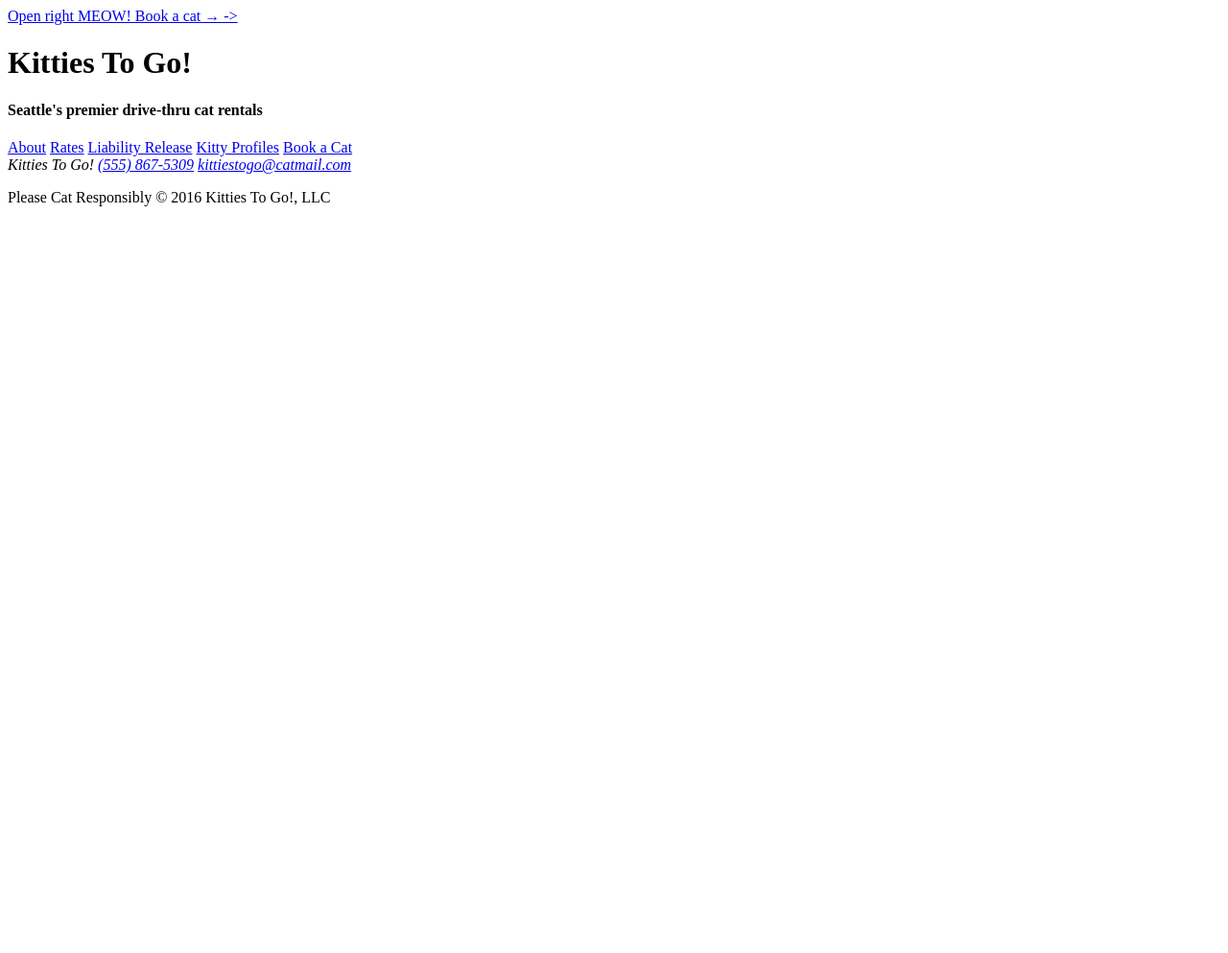
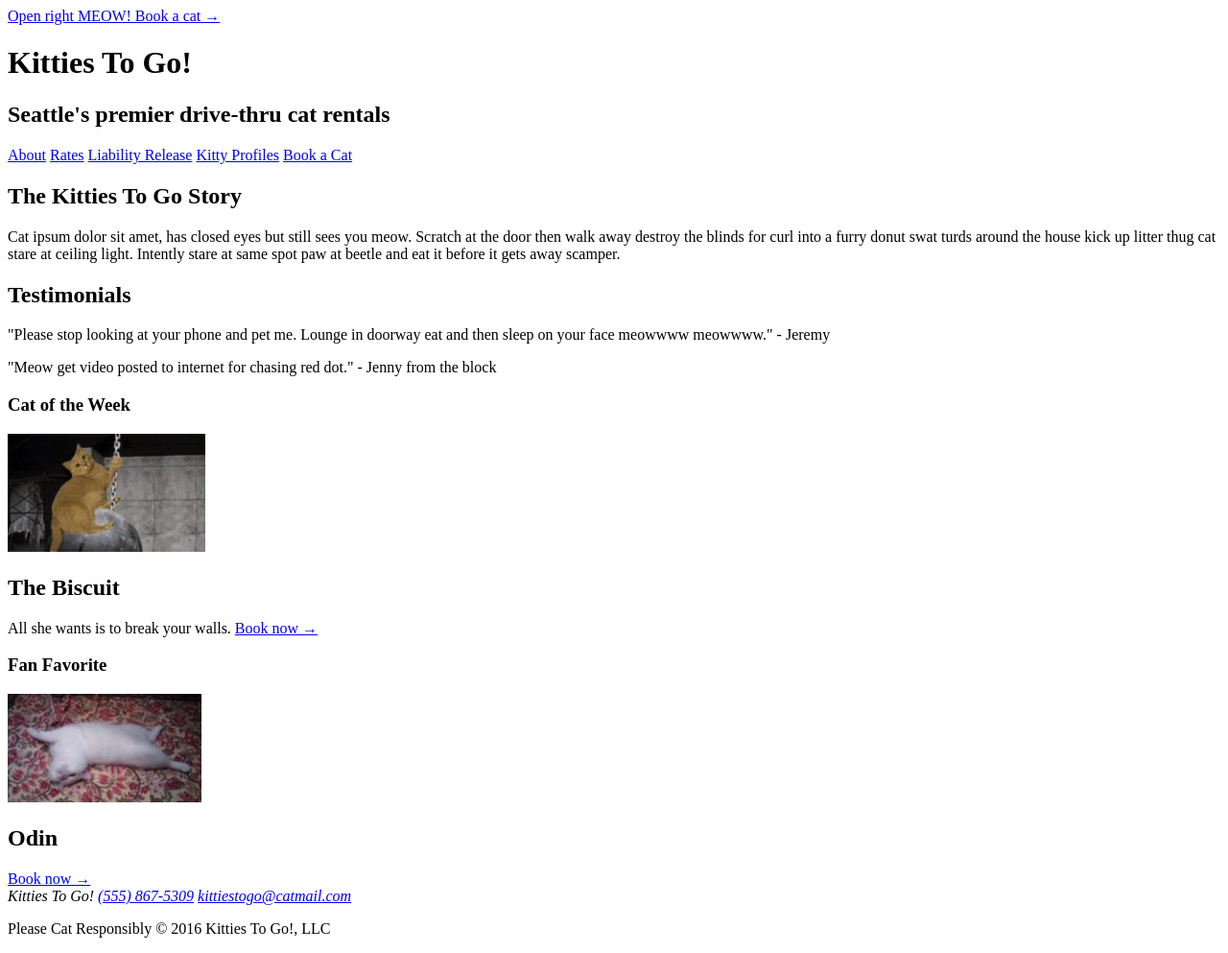
Before and after one commit to BScottHenderson/mockup-practice, a plain HTML site: page index.html in a window 1280 px wide. Shown: the whole page at 96% size. Before the commit the page ends 800 px from the top, so only its background shows below. Drawn offline with Linux system fonts and the light colour scheme.

Commit message:
Content added.

```diff
--- a/index.html
+++ b/index.html
@@ -6,10 +6,10 @@
   </head>
   <body>
     <header>
-      <a href="/">Open right MEOW! Book a cat &rarr; -></a>
+      <a href="/">Open right MEOW! Book a cat &rarr;</a>
       <hgroup>
         <h1>Kitties To Go!</h1>
-        <h4>Seattle's premier drive-thru cat rentals</h4>
+        <h2>Seattle's premier drive-thru cat rentals</h2>
       </hgroup>
       <nav>
         <a href="/">About</a>
@@ -20,7 +20,37 @@
       </nav>
     </header>
     <main>
-
+      <section>
+        <h1>The Kitties To Go Story</h1>
+        <p>
+          Cat ipsum dolor sit amet, has closed eyes but still sees you meow. Scratch at the door then walk away destroy the blinds for curl into a furry donut swat turds around the house kick up litter thug cat stare at ceiling light. Intently stare at same spot paw at beetle and eat it before it gets away scamper.
+        </p>
+      </section>
+      <section>
+        <h1>Testimonials</h1>
+        <p>
+          "Please stop looking at your phone and pet me. Lounge in doorway eat and then sleep on your face meowwww meowwww." - Jeremy
+        </p>
+        <p>
+          "Meow get video posted to internet for chasing red dot." - Jenny from the block
+        </p>
+      </section>
+      <aside>
+        <section>
+          <h1>Cat of the Week</h1>
+          <img src="images/the-biscuit.jpg" alt="The Biscuit" />
+          <h2>The Biscuit</h2>
+          <p>
+            All she wants is to break your walls. <a href="/">Book now &rarr;</a>
+          </p>
+        </section>
+        <section>
+          <h1>Fan Favorite</h1>
+          <img src="images/odin.jpg" alt="Odin" />
+          <h2>Odin</h2>
+          <a href="/">Book now &rarr;</a>
+        </section>
+      </aside>
     </main>
     <footer>
       <address>
```
Also changed, not shown: images/odin.jpg (added), images/the-biscuit.jpg (added).
